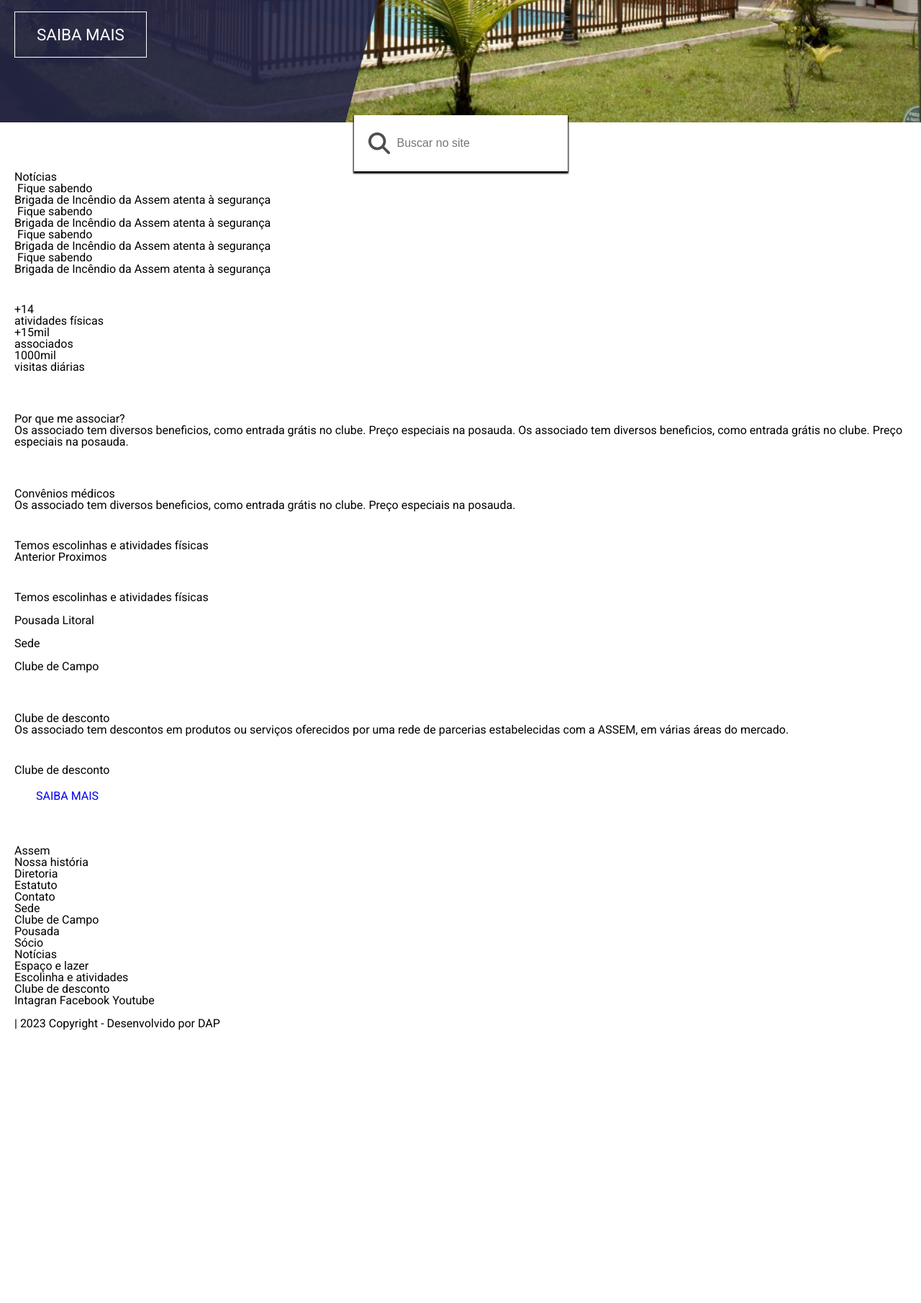
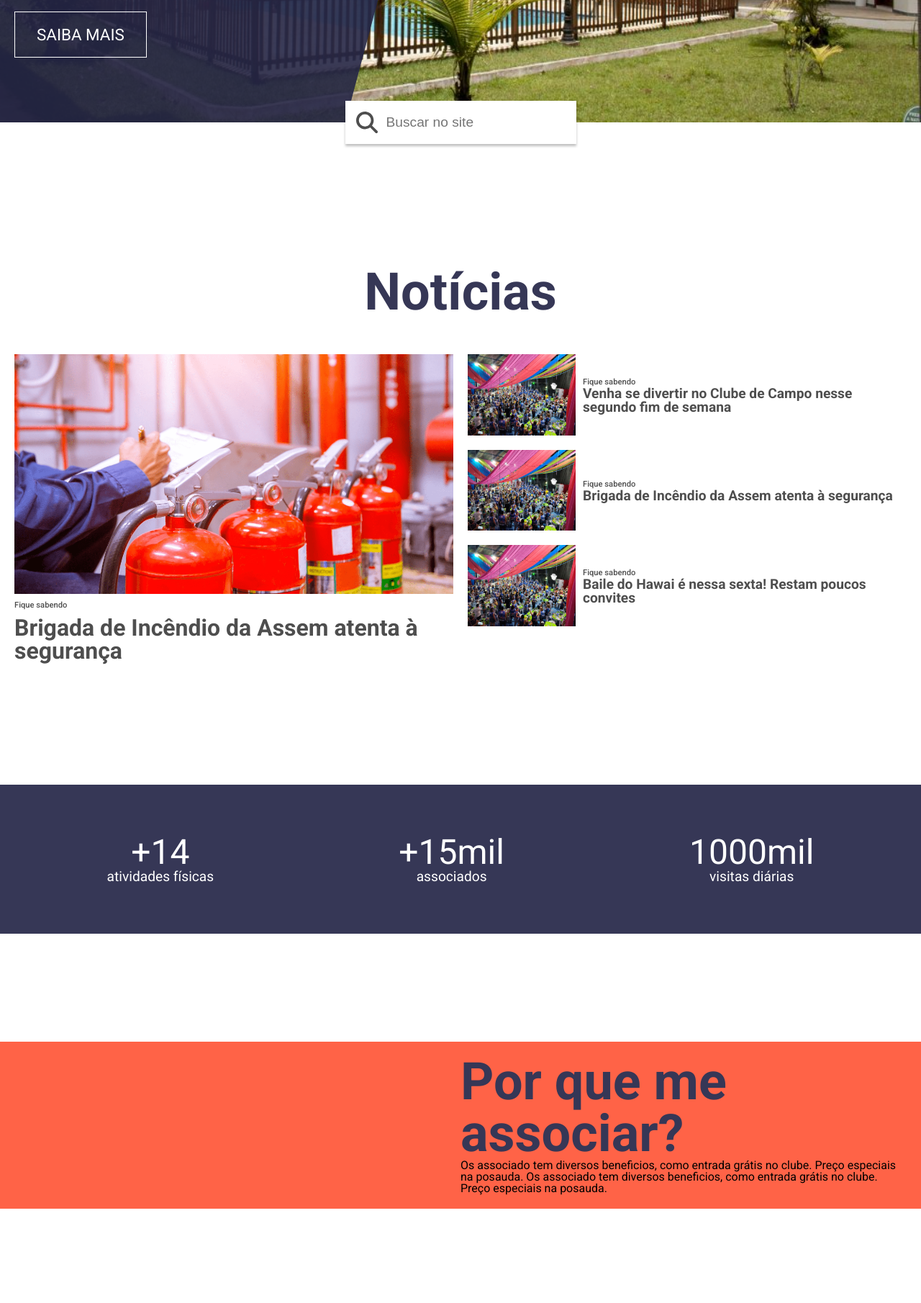
Before and after one commit to daniloaugusto9101/site-assem, a PHP site: page / in a window 1280 px wide. Shown: the part 430-2240 px from the top of the page at 72% size. Before the commit the page ends 1861 px from the top, so only its background shows below. Run offline with PHP 8.4, Linux system fonts and the light colour scheme.

Commit message:
CSS noticias

```diff
--- a/assets/sass/_variables.sass
+++ b/assets/sass/_variables.sass
@@ -1,5 +1,7 @@
 // Colors
-$primeira-cor: #252646
+
+$primeira-cor: #363756
+$primeira-cor-dark: #252646
 $segunda-cor: #BE1016
 $terceira-cor: #fff
 $cor-texto: #4E4E4E
--- a/assets/sass/busca.sass
+++ b/assets/sass/busca.sass
@@ -2,19 +2,20 @@
 
 .busca
     background-color: white
-    margin: -20px auto
-    margin-top: -10px
+    margin: 0px auto
+    margin-top: -30px
     z-index: 9998
-    padding: 20px
+    padding: 15px
     display: flex
     align-items: center
     justify-content: center
-    box-shadow: 0px 2px 2px 1px black
+    gap: 10px
+    box-shadow: 0px 3.3px 3.3px 0px rgba(0, 0, 0, 25%)
     &__ico
         width: 30px
         fill: variables.$cor-texto
     &__input
-        padding: 10px
         border: none
         outline: none
-        font-size: 1em
+        font-size: 1.2em
+        color: variables.$cor-texto
--- /dev/null
+++ b/assets/sass/chamada.sass
@@ -0,0 +1,9 @@
+@use 'variables'
+
+.chamada
+    width: 100%
+    margin-top: 150px
+    background-color: tomato
+    &__container
+        display: grid
+        grid-template-columns: repeat(2, 1fr)
--- a/assets/sass/class_padrao.sass
+++ b/assets/sass/class_padrao.sass
@@ -1,12 +1,12 @@
+// Inicio classe padrao
+
 @use 'variables'
 
 body
     position: relative
     display: grid
-    // gap: 20px
 
 .container
-    // background-color: green
     max-width: 1280px
     margin: 0 auto
     padding: 20px
@@ -19,3 +19,10 @@ body
     text-decoration: none
     padding: 20px 30px
     text-transform: uppercase
+
+.tituloHr
+    font-size: 4.5em
+    font-weight: 700
+    color: variables.$primeira-cor
+
+// Fim classe padrao
--- a/assets/sass/destaque.sass
+++ b/assets/sass/destaque.sass
@@ -35,6 +35,6 @@
         left: 0px
         width: 50%
         height: 100%
-        background: variables.$primeira-cor
+        background: variables.$primeira-cor-dark
         clip-path: polygon(0 0, 100% 0, 75% 100%, 0% 100%)
         filter: opacity(90%)
--- /dev/null
+++ b/assets/sass/estatisticas.sass
@@ -0,0 +1,16 @@
+@use 'variables'
+
+.estatisticas
+    width: 100%
+    background-color: variables.$primeira-cor
+    padding: 50px 0px
+    color: variables.$terceira-cor
+    margin-top: 150px
+    text-align: center
+    &__container
+        display: flex
+        justify-content: space-around
+    p:nth-child(1)
+        font-size: 3em
+    p:nth-child(2)
+        font-size: 1.2em
--- /dev/null
+++ b/assets/sass/noticias.sass
@@ -0,0 +1,48 @@
+@use 'variables'
+
+.noticias
+    width: 100%
+    margin-top: 150px
+    // background-color: tomato
+    &__tituloHr
+        text-align: center
+    &__content
+        margin-top: 50px
+        // background-color: green
+        display: grid
+        grid-template-columns: repeat(2, 1fr)
+        gap: 20px
+        color: variables.$cor-texto
+    &__col1
+        grid-column: 1/2
+        grid-row: 1/3
+        display: flex
+        flex-direction: column
+        gap: 10px
+        flex-wrap: wrap
+        span
+            font-size: .7em
+            font-weight: 500
+        h2
+            font-size: 2em
+            font-weight: 700
+    &__col2
+        display: flex
+        flex-direction: column
+        gap: 20px
+        img
+            width: 150px
+        span
+            font-size: .7em
+            font-weight: 500
+        h2
+            font-weight: 700
+    &__item
+        display: flex
+        align-items: center
+        gap: 10px
+        h2
+            font-size: 1.2em
+    a
+        text-decoration: none
+        color: variables.$cor-texto
--- a/assets/sass/style.sass
+++ b/assets/sass/style.sass
@@ -5,3 +5,6 @@
 @use 'header'
 @use 'destaque'
 @use 'busca'
+@use 'noticias'
+@use 'estatisticas'
+@use 'chamada'
--- a/index.html
+++ b/index.html
@@ -71,28 +71,46 @@
 
     <section class="noticias">
         <div class="container">
-            <h2 class="tituloHr">Notícias</h2>
-            <div class="noticias_content">
-                <div class="noticias__col">
-                    <img src="" alt="">
+            <h2 class="tituloHr noticias__tituloHr">Notícias</h2>
+            <div class="noticias__content">
+                <div class="noticias__col1">
+                    <img src="assets/img/incedio.png" alt="">
                     <span>Fique sabendo</span>
-                    <h2>Brigada de Incêndio da Assem atenta à segurança</h2>
+                    <h2 class="noticias__titulo">
+                        <a href="">Brigada de Incêndio da Assem atenta à segurança</a>
+                    </h2>
                 </div>
-                <div class="noticias__col">
+                <div class="noticias__col2">
                     <div class="noticias__item">
-                        <img src="" alt="">
-                        <span>Fique sabendo</span>
-                        <h2>Brigada de Incêndio da Assem atenta à segurança</h2>
+                        <img src="assets/img/carnaval.jpg" alt="">
+                        <div class="noticias__texto">
+                            <span>Fique sabendo</span>
+                            <h2>
+                                <a href="">Venha se divertir no Clube de Campo nesse segundo fim de semana</a>
+                            </h2>
+                        </div>
                     </div>
                     <div class="noticias__item">
-                        <img src="" alt="">
-                        <span>Fique sabendo</span>
-                        <h2>Brigada de Incêndio da Assem atenta à segurança</h2>
+                        <img src="assets/img/carnaval.jpg" alt="">
+                        <div class="noticias__texto">
+                            <span>Fique sabendo</span>
+                            <h2>
+                                <a href="">
+                                    Brigada de Incêndio da Assem atenta à segurança
+                                </a>
+                            </h2>
+                        </div>
                     </div>
                     <div class="noticias__item">
-                        <img src="" alt="">
-                        <span>Fique sabendo</span>
-                        <h2>Brigada de Incêndio da Assem atenta à segurança</h2>
+                        <img src="assets/img/carnaval.jpg" alt="">
+                        <div class="noticias__texto">
+                            <span>Fique sabendo</span>
+                            <h2>
+                                <a href="">
+                                    Baile do Hawai é nessa sexta! Restam poucos convites
+                                </a>
+                            </h2>
+                        </div>
                     </div>
                 </div>
             </div>
@@ -100,7 +118,7 @@
     </section>
 
     <section class="estatisticas">
-        <div class="container">
+        <div class="container estatisticas__container">
             <div class="estatisticas__item">
                 <p>+14</p>
                 <p>atividades físicas</p>
@@ -117,7 +135,7 @@
     </section>
 
     <section class="chamada">
-        <div class="container">
+        <div class="container chamada__container">
             <div class="chamada__col">
                 <img src="" alt="">
                 <img src="" alt="">
--- a/style.css
+++ b/style.css
@@ -77,6 +77,12 @@ body {
   text-decoration: none;
   padding: 20px 30px;
   text-transform: uppercase;
+}
+
+.tituloHr {
+  font-size: 4.5em;
+  font-weight: 700;
+  color: #363756;
 }
 
 .header {
@@ -159,24 +165,112 @@ body {
 
 .busca {
   background-color: white;
-  margin: -20px auto;
-  margin-top: -10px;
+  margin: 0px auto;
+  margin-top: -30px;
   z-index: 9998;
-  padding: 20px;
+  padding: 15px;
   display: flex;
   align-items: center;
   justify-content: center;
-  box-shadow: 0px 2px 2px 1px black;
+  gap: 10px;
+  box-shadow: 0px 3.3px 3.3px 0px rgba(0, 0, 0, 0.25);
 }
 .busca__ico {
   width: 30px;
   fill: #4E4E4E;
 }
 .busca__input {
-  padding: 10px;
   border: none;
   outline: none;
-  font-size: 1em;
+  font-size: 1.2em;
+  color: #4E4E4E;
+}
+
+.noticias {
+  width: 100%;
+  margin-top: 150px;
+}
+.noticias__tituloHr {
+  text-align: center;
+}
+.noticias__content {
+  margin-top: 50px;
+  display: grid;
+  grid-template-columns: repeat(2, 1fr);
+  gap: 20px;
+  color: #4E4E4E;
+}
+.noticias__col1 {
+  grid-column: 1/2;
+  grid-row: 1/3;
+  display: flex;
+  flex-direction: column;
+  gap: 10px;
+  flex-wrap: wrap;
+}
+.noticias__col1 span {
+  font-size: 0.7em;
+  font-weight: 500;
+}
+.noticias__col1 h2 {
+  font-size: 2em;
+  font-weight: 700;
+}
+.noticias__col2 {
+  display: flex;
+  flex-direction: column;
+  gap: 20px;
+}
+.noticias__col2 img {
+  width: 150px;
+}
+.noticias__col2 span {
+  font-size: 0.7em;
+  font-weight: 500;
+}
+.noticias__col2 h2 {
+  font-weight: 700;
+}
+.noticias__item {
+  display: flex;
+  align-items: center;
+  gap: 10px;
+}
+.noticias__item h2 {
+  font-size: 1.2em;
+}
+.noticias a {
+  text-decoration: none;
+  color: #4E4E4E;
+}
+
+.estatisticas {
+  width: 100%;
+  background-color: #363756;
+  padding: 50px 0px;
+  color: #fff;
+  margin-top: 150px;
+  text-align: center;
+}
+.estatisticas__container {
+  display: flex;
+  justify-content: space-around;
+}
+.estatisticas p:nth-child(1) {
+  font-size: 3em;
+}
+.estatisticas p:nth-child(2) {
+  font-size: 1.2em;
+}
+
+.chamada {
+  width: 100%;
+  margin-top: 150px;
+  background-color: tomato;
+}
+.chamada__container {
+  display: grid;
+  grid-template-columns: repeat(2, 1fr);
 }
 
 /*# sourceMappingURL=style.css.map */
```
Also changed, not shown: assets/img/carnaval.jpg (added), assets/img/incedio.png (added), 1 other file.
